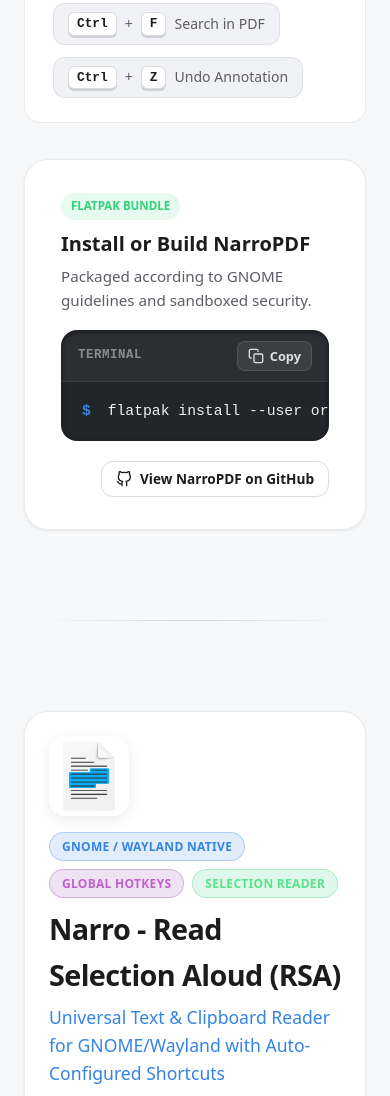
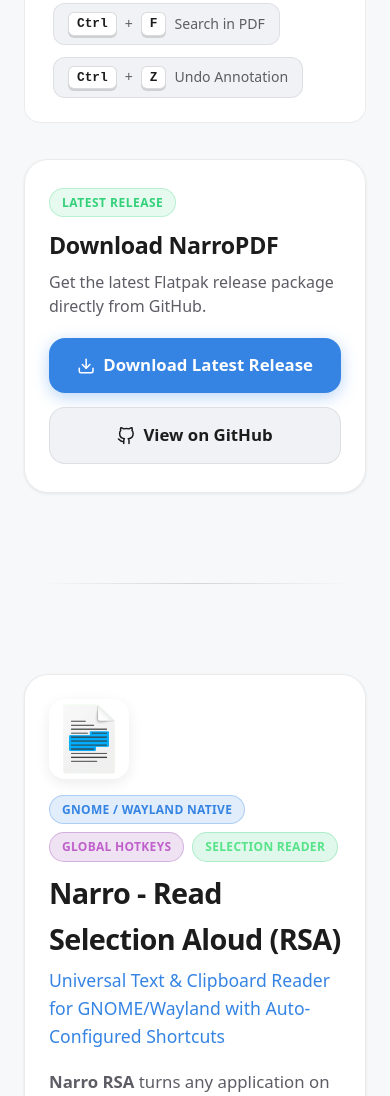
Before and after one commit to narro-tts/narro-tts.github.io, a plain HTML site: page index.html in a window 390 px wide. Shown: the part 4720-5816 px from the top of the page. Drawn offline with Linux system fonts and the light colour scheme.

Commit message:
feat: replace terminal install box with direct GitHub release download buttons

```diff
--- a/css/style.css
+++ b/css/style.css
@@ -899,113 +899,75 @@
 }
 
 /* --------------------------------------------------------------------------
-   10. Bloco de Terminal & Instalação Flatpak
-   -------------------------------------------------------------------------- */
-.install-card {
+   10. Cartão de Download & Ações de Release
+   -------------------------------------------------------------------------- */
+.download-card {
   background: var(--bg-surface);
   border: 1px solid var(--border-subtle);
   border-radius: var(--radius-xl);
-  padding: 32px 36px;
+  padding: 36px 40px;
   box-shadow: var(--shadow-sm);
-}
-
-.install-badge {
+  display: flex;
+  align-items: center;
+  justify-content: space-between;
+  gap: 32px;
+  flex-wrap: wrap;
+  transition: all var(--transition-normal);
+}
+
+.download-card:hover {
+  border-color: var(--border-hover);
+  background-color: var(--bg-card-hover);
+  box-shadow: var(--shadow-md);
+  transform: translateY(-2px);
+}
+
+.download-info {
+  max-width: 550px;
+}
+
+.download-badge {
   display: inline-block;
-  font-size: 0.72rem;
+  font-size: 0.75rem;
   font-weight: 700;
   text-transform: uppercase;
+  letter-spacing: 0.5px;
   color: var(--accent-green);
   background: rgba(51, 209, 122, 0.12);
-  padding: 4px 10px;
+  border: 1px solid rgba(51, 209, 122, 0.25);
+  padding: 4px 12px;
   border-radius: var(--radius-pill);
-  margin-bottom: 8px;
-}
-
-.install-title {
-  font-size: 1.25rem;
-  font-weight: 700;
-  color: var(--text-primary);
-  margin-bottom: 4px;
-}
-
-.install-text {
-  font-size: 0.95rem;
-  color: var(--text-secondary);
-  margin-bottom: 18px;
-}
-
-.terminal-box {
-  background: var(--code-bg);
-  border: 1px solid var(--border-medium);
-  border-radius: var(--radius-lg);
-  overflow: hidden;
-  margin-bottom: 20px;
-  box-shadow: inset 0 2px 4px rgba(0, 0, 0, 0.4);
-}
-
-.terminal-header {
-  display: flex;
-  align-items: center;
-  justify-content: space-between;
-  padding: 10px 16px;
-  background: rgba(255, 255, 255, 0.04);
-  border-bottom: 1px solid rgba(255, 255, 255, 0.08);
-}
-
-.terminal-title {
-  font-family: var(--font-mono);
-  font-size: 0.78rem;
-  font-weight: 600;
-  color: #8c8c8c;
-  text-transform: uppercase;
-  letter-spacing: 0.5px;
-}
-
-.copy-btn {
-  display: inline-flex;
-  align-items: center;
-  gap: 6px;
-  padding: 5px 10px;
-  background: rgba(255, 255, 255, 0.08);
-  border: 1px solid rgba(255, 255, 255, 0.12);
-  border-radius: var(--radius-sm);
-  color: #e0e0e0;
-  font-size: 0.8rem;
-  font-weight: 600;
-  transition: all var(--transition-fast);
-}
-
-.copy-btn:hover {
-  background: rgba(255, 255, 255, 0.16);
-  color: #ffffff;
-}
-
-.copy-btn.copied {
-  background: var(--accent-green);
-  color: #121212;
-  border-color: var(--accent-green);
-}
-
-.terminal-code {
-  padding: 18px 20px;
-  overflow-x: auto;
-  font-family: var(--font-mono);
-  font-size: 0.92rem;
+  margin-bottom: 10px;
+}
+
+.download-title {
+  font-size: 1.45rem;
+  font-weight: 800;
+  color: var(--text-primary);
+  margin-bottom: 6px;
+  letter-spacing: -0.3px;
+}
+
+.download-text {
+  font-size: 1rem;
+  color: var(--text-secondary);
   line-height: 1.5;
-  color: #f1f1f1;
-}
-
-.terminal-code .prompt {
-  color: var(--accent-blue);
-  font-weight: 700;
-  user-select: none;
-  margin-right: 8px;
-}
-
-.install-footer {
-  display: flex;
-  align-items: center;
-  justify-content: flex-end;
+}
+
+.download-actions {
+  display: flex;
+  align-items: center;
+  gap: 14px;
+  flex-wrap: wrap;
+}
+
+.download-btn {
+  box-shadow: 0 4px 16px rgba(53, 132, 228, 0.35);
+}
+
+.download-btn:hover {
+  box-shadow: 0 6px 20px rgba(53, 132, 228, 0.5);
+  transform: translateY(-2px);
 }
 
 /* --------------------------------------------------------------------------
@@ -1578,6 +1540,21 @@
     grid-template-columns: 1fr;
   }
 
+  .download-card {
+    padding: 28px 24px;
+    flex-direction: column;
+    align-items: flex-start;
+    gap: 20px;
+  }
+
+  .download-actions {
+    width: 100%;
+  }
+
+  .download-actions .btn {
+    width: 100%;
+  }
+
   .contribute-banner {
     flex-direction: column;
     align-items: flex-start;
--- a/index.html
+++ b/index.html
@@ -299,27 +299,27 @@
           </div>
         </div>
 
-        <!-- NarroPDF Flatpak Install Box -->
-        <div class="install-card">
-          <div class="install-info">
-            <div class="install-badge" data-i18n="install_pdf_badge">Flatpak Bundle</div>
-            <h4 class="install-title" data-i18n="install_pdf_title">Install or Build NarroPDF</h4>
-            <p class="install-text" data-i18n="install_pdf_desc">Packaged according to GNOME guidelines and sandboxed security.</p>
+        <!-- NarroPDF Download Card -->
+        <div class="download-card">
+          <div class="download-info">
+            <div class="download-badge" data-i18n="download_pdf_badge">Latest Release</div>
+            <h4 class="download-title" data-i18n="download_pdf_title">Download NarroPDF</h4>
+            <p class="download-text" data-i18n="download_pdf_desc">Get the latest Flatpak release package directly from GitHub.</p>
           </div>
-          <div class="terminal-box">
-            <div class="terminal-header">
-              <span class="terminal-title">Terminal</span>
-              <button class="copy-btn" data-clipboard="flatpak install --user org.geraldohomero.NarroPdf.flatpak" title="Copy command">
-                <svg class="icon icon-copy" xmlns="http://www.w3.org/2000/svg" width="16" height="16" viewBox="0 0 24 24" fill="none" stroke="currentColor" stroke-width="2" stroke-linecap="round" stroke-linejoin="round"><rect x="9" y="9" width="13" height="13" rx="2" ry="2"></rect><path d="M5 15H4a2 2 0 0 1-2-2V4a2 2 0 0 1 2-2h9a2 2 0 0 1 2 2v1"></path></svg>
-                <span class="copy-label" data-i18n="btn_copy">Copy</span>
-              </button>
-            </div>
-            <pre class="terminal-code"><code><span class="prompt">$</span> flatpak install --user org.geraldohomero.NarroPdf.flatpak</code></pre>
-          </div>
-          <div class="install-footer">
-            <a href="https://github.com/geraldohomero/NarroPDF" target="_blank" rel="noopener noreferrer" class="btn btn-outline btn-sm">
-              <svg class="icon" xmlns="http://www.w3.org/2000/svg" width="16" height="16" viewBox="0 0 24 24" fill="none" stroke="currentColor" stroke-width="2" stroke-linecap="round" stroke-linejoin="round"><path d="M9 19c-5 1.5-5-2.5-7-3m14 6v-3.87a3.37 3.37 0 0 0-.94-2.61c3.14-.35 6.44-1.54 6.44-7A5.44 5.44 0 0 0 20 4.77 5.07 5.07 0 0 0 19.91 1S18.73.65 16 2.48a13.38 13.38 0 0 0-7 0C6.27.65 5.09 1 5.09 1A5.07 5.07 0 0 0 5 4.77a5.44 5.44 0 0 0-1.5 3.78c0 5.42 3.3 6.61 6.44 7A3.37 3.37 0 0 0 9 18.13V22"></path></svg>
-              <span data-i18n="btn_view_pdf_repo">View NarroPDF on GitHub</span>
+          <div class="download-actions">
+            <a href="https://github.com/geraldohomero/NarroPDF/releases" target="_blank" rel="noopener noreferrer" class="btn btn-primary btn-lg download-btn">
+              <svg class="icon icon-download" xmlns="http://www.w3.org/2000/svg" width="20" height="20" viewBox="0 0 24 24" fill="none" stroke="currentColor" stroke-width="2" stroke-linecap="round" stroke-linejoin="round" aria-hidden="true">
+                <path d="M21 15v4a2 2 0 0 1-2 2H5a2 2 0 0 1-2-2v-4"></path>
+                <polyline points="7 10 12 15 17 10"></polyline>
+                <line x1="12" y1="15" x2="12" y2="3"></line>
+              </svg>
+              <span data-i18n="btn_download_release">Download Latest Release</span>
+            </a>
+            <a href="https://github.com/geraldohomero/NarroPDF" target="_blank" rel="noopener noreferrer" class="btn btn-secondary btn-lg">
+              <svg class="icon" xmlns="http://www.w3.org/2000/svg" width="18" height="18" viewBox="0 0 24 24" fill="none" stroke="currentColor" stroke-width="2" stroke-linecap="round" stroke-linejoin="round" aria-hidden="true">
+                <path d="M9 19c-5 1.5-5-2.5-7-3m14 6v-3.87a3.37 3.37 0 0 0-.94-2.61c3.14-.35 6.44-1.54 6.44-7A5.44 5.44 0 0 0 20 4.77 5.07 5.07 0 0 0 19.91 1S18.73.65 16 2.48a13.38 13.38 0 0 0-7 0C6.27.65 5.09 1 5.09 1A5.07 5.07 0 0 0 5 4.77a5.44 5.44 0 0 0-1.5 3.78c0 5.42 3.3 6.61 6.44 7A3.37 3.37 0 0 0 9 18.13V22"></path>
+              </svg>
+              <span data-i18n="btn_view_github">View on GitHub</span>
             </a>
           </div>
         </div>
@@ -477,27 +477,27 @@
           </div>
         </div>
 
-        <!-- Narro RSA Flatpak Install Box -->
-        <div class="install-card">
-          <div class="install-info">
-            <div class="install-badge" data-i18n="install_rsa_badge">Flatpak Exclusive</div>
-            <h4 class="install-title" data-i18n="install_rsa_title">Install Narro RSA on your system</h4>
-            <p class="install-text" data-i18n="install_rsa_desc">Install the self-contained package directly from terminal.</p>
+        <!-- Narro RSA Download Card -->
+        <div class="download-card">
+          <div class="download-info">
+            <div class="download-badge" data-i18n="download_rsa_badge">Latest Release</div>
+            <h4 class="download-title" data-i18n="download_rsa_title">Download Narro RSA</h4>
+            <p class="download-text" data-i18n="download_rsa_desc">Get the latest Flatpak release package directly from GitHub.</p>
           </div>
-          <div class="terminal-box">
-            <div class="terminal-header">
-              <span class="terminal-title">Terminal</span>
-              <button class="copy-btn" data-clipboard="flatpak install --user ./com.github.geraldohomero.NarroRsa.flatpak" title="Copy command">
-                <svg class="icon icon-copy" xmlns="http://www.w3.org/2000/svg" width="16" height="16" viewBox="0 0 24 24" fill="none" stroke="currentColor" stroke-width="2" stroke-linecap="round" stroke-linejoin="round"><rect x="9" y="9" width="13" height="13" rx="2" ry="2"></rect><path d="M5 15H4a2 2 0 0 1-2-2V4a2 2 0 0 1 2-2h9a2 2 0 0 1 2 2v1"></path></svg>
-                <span class="copy-label" data-i18n="btn_copy">Copy</span>
-              </button>
-            </div>
-            <pre class="terminal-code"><code><span class="prompt">$</span> flatpak install --user ./com.github.geraldohomero.NarroRsa.flatpak</code></pre>
-          </div>
-          <div class="install-footer">
-            <a href="https://github.com/geraldohomero/Narro-Read-Selection-Aloud" target="_blank" rel="noopener noreferrer" class="btn btn-outline btn-sm">
-              <svg class="icon" xmlns="http://www.w3.org/2000/svg" width="16" height="16" viewBox="0 0 24 24" fill="none" stroke="currentColor" stroke-width="2" stroke-linecap="round" stroke-linejoin="round"><path d="M9 19c-5 1.5-5-2.5-7-3m14 6v-3.87a3.37 3.37 0 0 0-.94-2.61c3.14-.35 6.44-1.54 6.44-7A5.44 5.44 0 0 0 20 4.77 5.07 5.07 0 0 0 19.91 1S18.73.65 16 2.48a13.38 13.38 0 0 0-7 0C6.27.65 5.09 1 5.09 1A5.07 5.07 0 0 0 5 4.77a5.44 5.44 0 0 0-1.5 3.78c0 5.42 3.3 6.61 6.44 7A3.37 3.37 0 0 0 9 18.13V22"></path></svg>
-              <span data-i18n="btn_view_rsa_repo">View Narro RSA on GitHub</span>
+          <div class="download-actions">
+            <a href="https://github.com/geraldohomero/Narro-Read-Selection-Aloud/releases" target="_blank" rel="noopener noreferrer" class="btn btn-primary btn-lg download-btn">
+              <svg class="icon icon-download" xmlns="http://www.w3.org/2000/svg" width="20" height="20" viewBox="0 0 24 24" fill="none" stroke="currentColor" stroke-width="2" stroke-linecap="round" stroke-linejoin="round" aria-hidden="true">
+                <path d="M21 15v4a2 2 0 0 1-2 2H5a2 2 0 0 1-2-2v-4"></path>
+                <polyline points="7 10 12 15 17 10"></polyline>
+                <line x1="12" y1="15" x2="12" y2="3"></line>
+              </svg>
+              <span data-i18n="btn_download_release">Download Latest Release</span>
+            </a>
+            <a href="https://github.com/geraldohomero/Narro-Read-Selection-Aloud" target="_blank" rel="noopener noreferrer" class="btn btn-secondary btn-lg">
+              <svg class="icon" xmlns="http://www.w3.org/2000/svg" width="18" height="18" viewBox="0 0 24 24" fill="none" stroke="currentColor" stroke-width="2" stroke-linecap="round" stroke-linejoin="round" aria-hidden="true">
+                <path d="M9 19c-5 1.5-5-2.5-7-3m14 6v-3.87a3.37 3.37 0 0 0-.94-2.61c3.14-.35 6.44-1.54 6.44-7A5.44 5.44 0 0 0 20 4.77 5.07 5.07 0 0 0 19.91 1S18.73.65 16 2.48a13.38 13.38 0 0 0-7 0C6.27.65 5.09 1 5.09 1A5.07 5.07 0 0 0 5 4.77a5.44 5.44 0 0 0-1.5 3.78c0 5.42 3.3 6.61 6.44 7A3.37 3.37 0 0 0 9 18.13V22"></path>
+              </svg>
+              <span data-i18n="btn_view_github">View on GitHub</span>
             </a>
           </div>
         </div>
--- a/js/translations.js
+++ b/js/translations.js
@@ -72,12 +72,12 @@
     shortcut_ctrlf: "Search in PDF",
     shortcut_ctrlz: "Undo Annotation",
 
-    install_pdf_badge: "Flatpak Bundle",
-    install_pdf_title: "Install or Build NarroPDF",
-    install_pdf_desc: "Packaged according to GNOME guidelines and sandboxed security.",
-    btn_copy: "Copy",
-    btn_copied: "Copied!",
-    btn_view_pdf_repo: "View NarroPDF on GitHub",
+    // NarroPDF Download
+    download_pdf_badge: "Latest Release",
+    download_pdf_title: "Download NarroPDF",
+    download_pdf_desc: "Get the latest Flatpak release package directly from GitHub.",
+    btn_download_release: "Download Latest Release",
+    btn_view_github: "View on GitHub",
 
     // Narro RSA
     badge_wayland: "GNOME / Wayland Native",
@@ -118,10 +118,10 @@
     action_pause: "Pause / Resume",
     action_stop: "Stop Playback",
 
-    install_rsa_badge: "Flatpak Exclusive",
-    install_rsa_title: "Install Narro RSA on your system",
-    install_rsa_desc: "Install the self-contained package directly from terminal.",
-    btn_view_rsa_repo: "View Narro RSA on GitHub",
+    // Narro RSA Download
+    download_rsa_badge: "Latest Release",
+    download_rsa_title: "Download Narro RSA",
+    download_rsa_desc: "Get the latest Flatpak release package directly from GitHub.",
 
     // Tech Section
     tech_badge: "Technology & Architecture",
@@ -228,12 +228,12 @@
     shortcut_ctrlf: "Buscar no PDF",
     shortcut_ctrlz: "Desfazer Ação",
 
-    install_pdf_badge: "Flatpak Bundle",
-    install_pdf_title: "Instale ou compile o NarroPDF",
-    install_pdf_desc: "Empacotado com as diretrizes do GNOME e isolamento de segurança.",
-    btn_copy: "Copiar",
-    btn_copied: "Copiado!",
-    btn_view_pdf_repo: "Ver Repositório NarroPDF no GitHub",
+    // NarroPDF Download
+    download_pdf_badge: "Última Versão",
+    download_pdf_title: "Baixar NarroPDF",
+    download_pdf_desc: "Obtenha o pacote de instalação Flatpak mais recente diretamente no GitHub.",
+    btn_download_release: "Baixar Última Versão",
+    btn_view_github: "Ver no GitHub",
 
     // Narro RSA
     badge_wayland: "GNOME / Wayland Nativo",
@@ -274,10 +274,10 @@
     action_pause: "Pausar / Retomar",
     action_stop: "Parar Reprodução",
 
-    install_rsa_badge: "Flatpak Exclusivo",
-    install_rsa_title: "Instale o Narro RSA no seu sistema",
-    install_rsa_desc: "Instale o pacote autocontido diretamente via linha de comando.",
-    btn_view_rsa_repo: "Ver Repositório Narro RSA no GitHub",
+    // Narro RSA Download
+    download_rsa_badge: "Última Versão",
+    download_rsa_title: "Baixar Narro RSA",
+    download_rsa_desc: "Obtenha o pacote de instalação Flatpak mais recente diretamente no GitHub.",
 
     // Tech Section
     tech_badge: "Tecnologia & Arquitetura",
@@ -384,12 +384,12 @@
     shortcut_ctrlf: "在文档中查找",
     shortcut_ctrlz: "撤销操作",
 
-    install_pdf_badge: "Flatpak 安装包",
-    install_pdf_title: "安装或构建 NarroPDF",
-    install_pdf_desc: "严格遵循 GNOME 规范与沙盒隔离安全机制打包。",
-    btn_copy: "复制",
-    btn_copied: "已复制！",
-    btn_view_pdf_repo: "在 GitHub 上查看 NarroPDF 仓库",
+    // NarroPDF Download
+    download_pdf_badge: "最新版本",
+    download_pdf_title: "下载 NarroPDF",
+    download_pdf_desc: "直接从 GitHub 获取最新的 Flatpak 发布安装包。",
+    btn_download_release: "下载最新发布版本",
+    btn_view_github: "在 GitHub 上查看",
 
     // Narro RSA
     badge_wayland: "GNOME / Wayland 原生",
@@ -430,10 +430,10 @@
     action_pause: "暂停 / 恢复播放",
     action_stop: "停止朗读播放",
 
-    install_rsa_badge: "Flatpak 专享打包",
-    install_rsa_title: "在您的系统中安装 Narro RSA",
-    install_rsa_desc: "通过命令行直接安装自包含的 Flatpak 安装包。",
-    btn_view_rsa_repo: "在 GitHub 上查看 Narro RSA 仓库",
+    // Narro RSA Download
+    download_rsa_badge: "最新版本",
+    download_rsa_title: "下载 Narro RSA",
+    download_rsa_desc: "直接从 GitHub 获取最新的 Flatpak 发布安装包。",
 
     // Tech Section
     tech_badge: "技术与架构",
```
Also changed, not shown: 1 other file.
